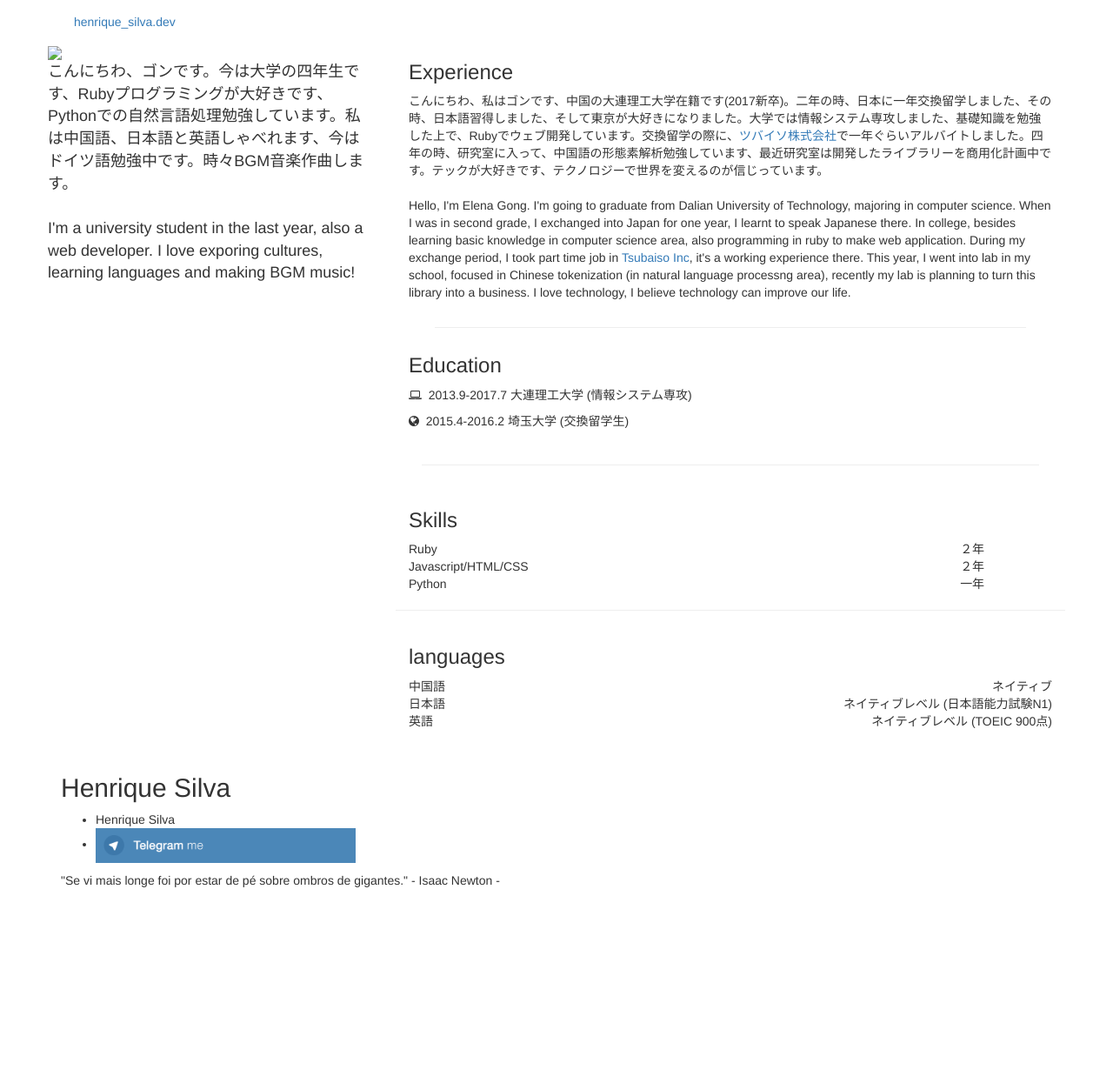
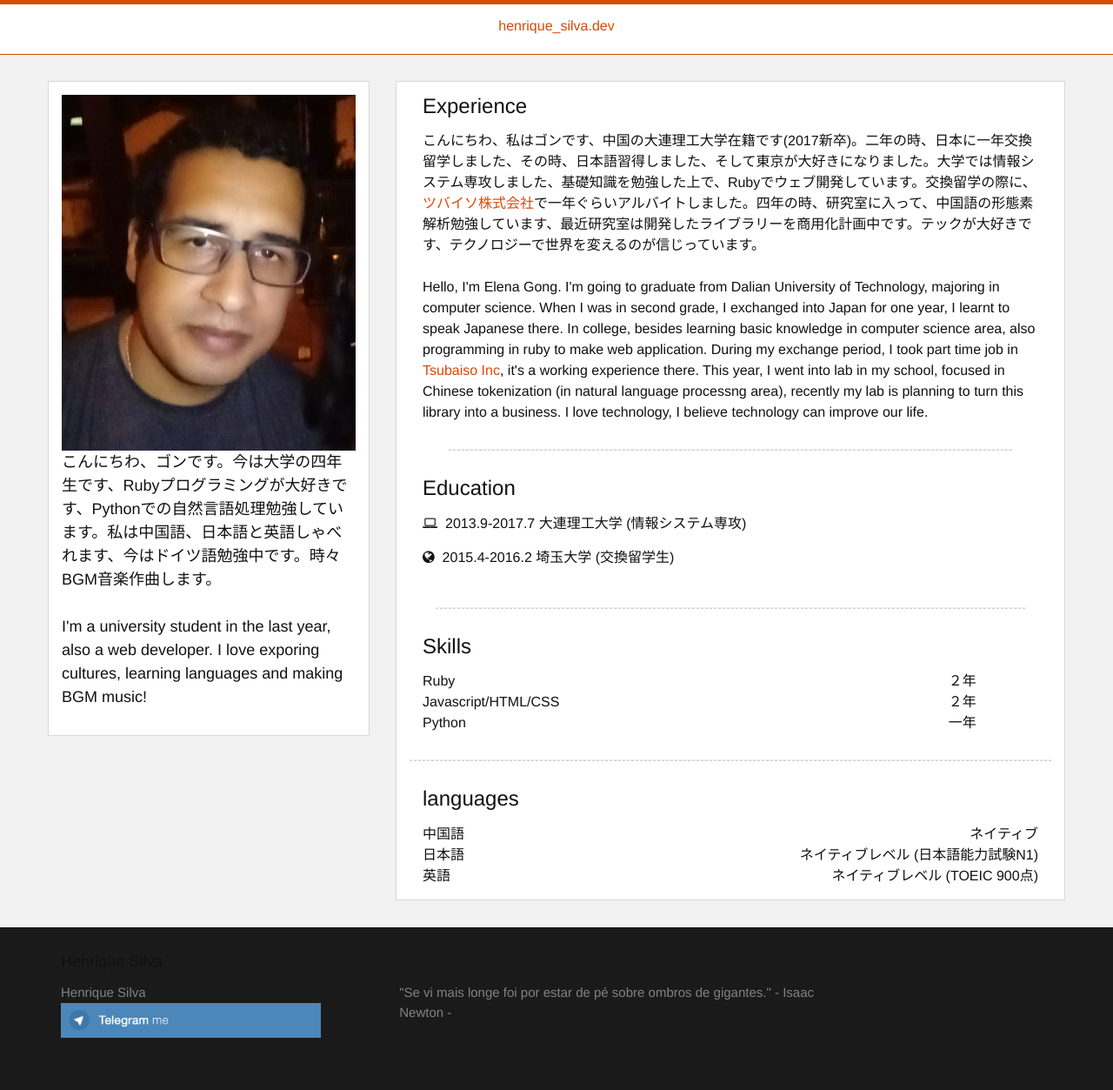
Before and after one commit to henriquehsilva/henriquesilvadev, a Jekyll site: the page built from about-me.html, in a window 1280 px wide. Shown: the whole page at 87% size. Built offline with Jekyll 4.4.1, drawn with Linux system fonts in a browser that asks for light colours; nearby versions of some CDN libraries; library files that are not in the unit come from our copies; before the commit the page ends 1032 px from its top, so only the background shows below that.

```diff
--- a/_config.yml
+++ b/_config.yml
@@ -11,7 +11,7 @@ email: henrique@dryworks.com.br
 description: > # this means to ignore newlines until "baseurl:"
   "Se vi mais longe foi por estar de pé sobre ombros de gigantes."
   - Isaac Newton -
-baseurl: "henriquesilvadev" # the subpath of your site, e.g. /blog
+baseurl: "/henriquesilvadev" # the subpath of your site, e.g. /blog
 url: "https://henriquehsilva.github.io" # the base hostname & protocol for your site
 github_username:  henriquehsilva
 
```
